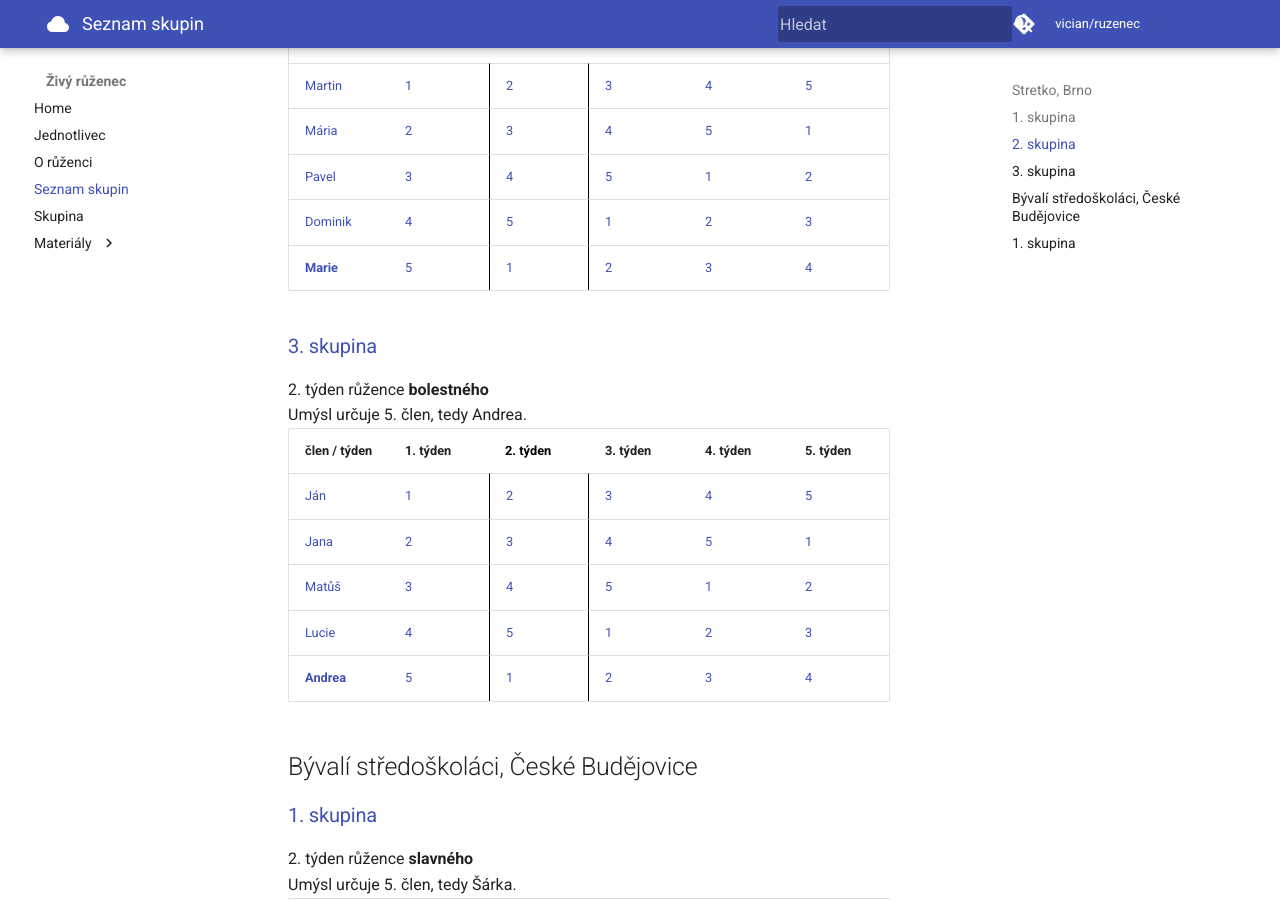
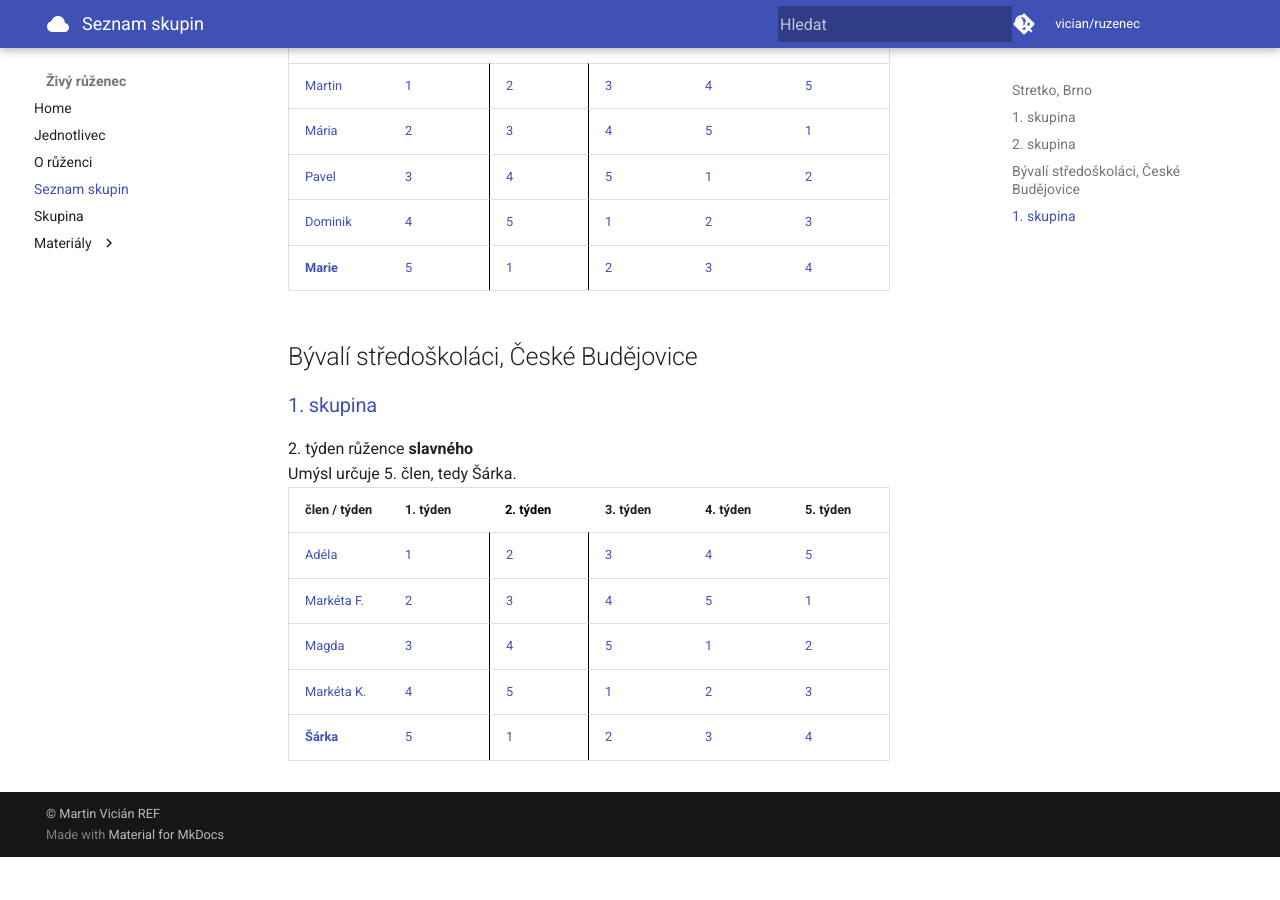
Before and after one commit to vician/rosary, an MkDocs documentation site: the page built from docs/seznam skupin.md, in a window 1280 px wide and 900 px high, scrolled down 721 px. Built offline with MkDocs 1.6.1 and Material for MkDocs 9.7.7, drawn with Linux system fonts in a browser that asks for light colours; comment, search, counter and statistics services are not loaded; after the commit the page ends 1578 px from its top, so only the background shows below that.

Commit message:
remove third group

```diff
--- a/docs/seznam skupin.md
+++ b/docs/seznam skupin.md
@@ -7,10 +7,6 @@
 ### [2. skupina](/skupina/?m=Martin,Mária,Pavel,Dominik,Marie&s=2010-06-21)
 
 <div id="stretko2"></div>
-
-### [3. skupina](/skupina/?m=Ján,Jana,Matůš,Lucie,Andrea&s=2010-05-17)
-
-<div id="stretko3"></div>
 
 ## Bývalí středoškoláci, České Budějovice
 
@@ -22,7 +18,6 @@
 window.onload = function () {
 	draw_table("Hanka,Markéta,Lukáš,Frencis,Vendy", "2010-07-26", "stretko1");
 	draw_table("Martin,Mária,Pavel,Dominik,Marie", "2010-06-21", "stretko2");
-	draw_table("Ján,Jana,Matůš,Lucie,Andrea", "2010-05-17", "stretko3");
 	draw_table("Adéla,Markéta F.,Magda,Markéta K., Šárka", "2010-04-12", "cb1");
 }
 </script>
```
